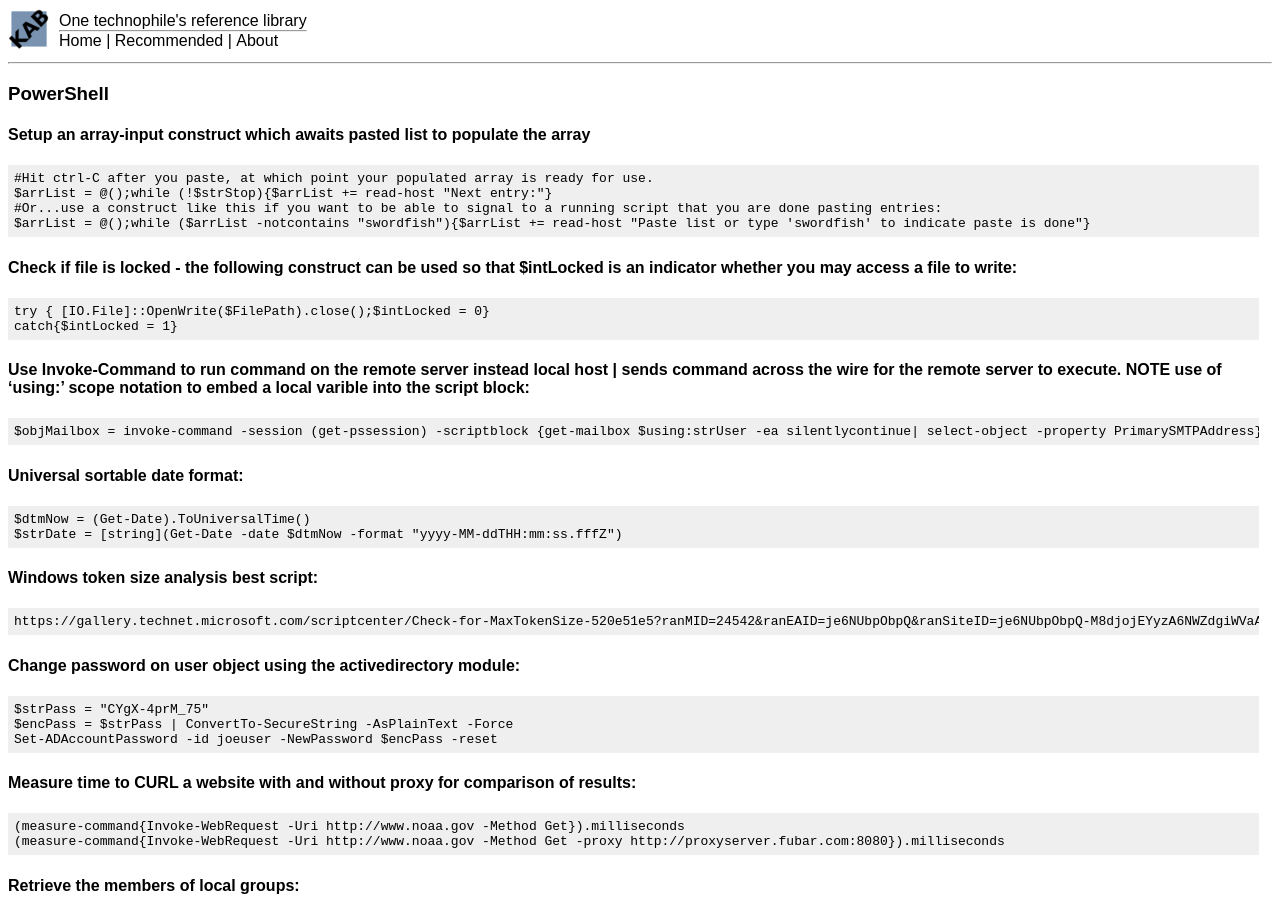
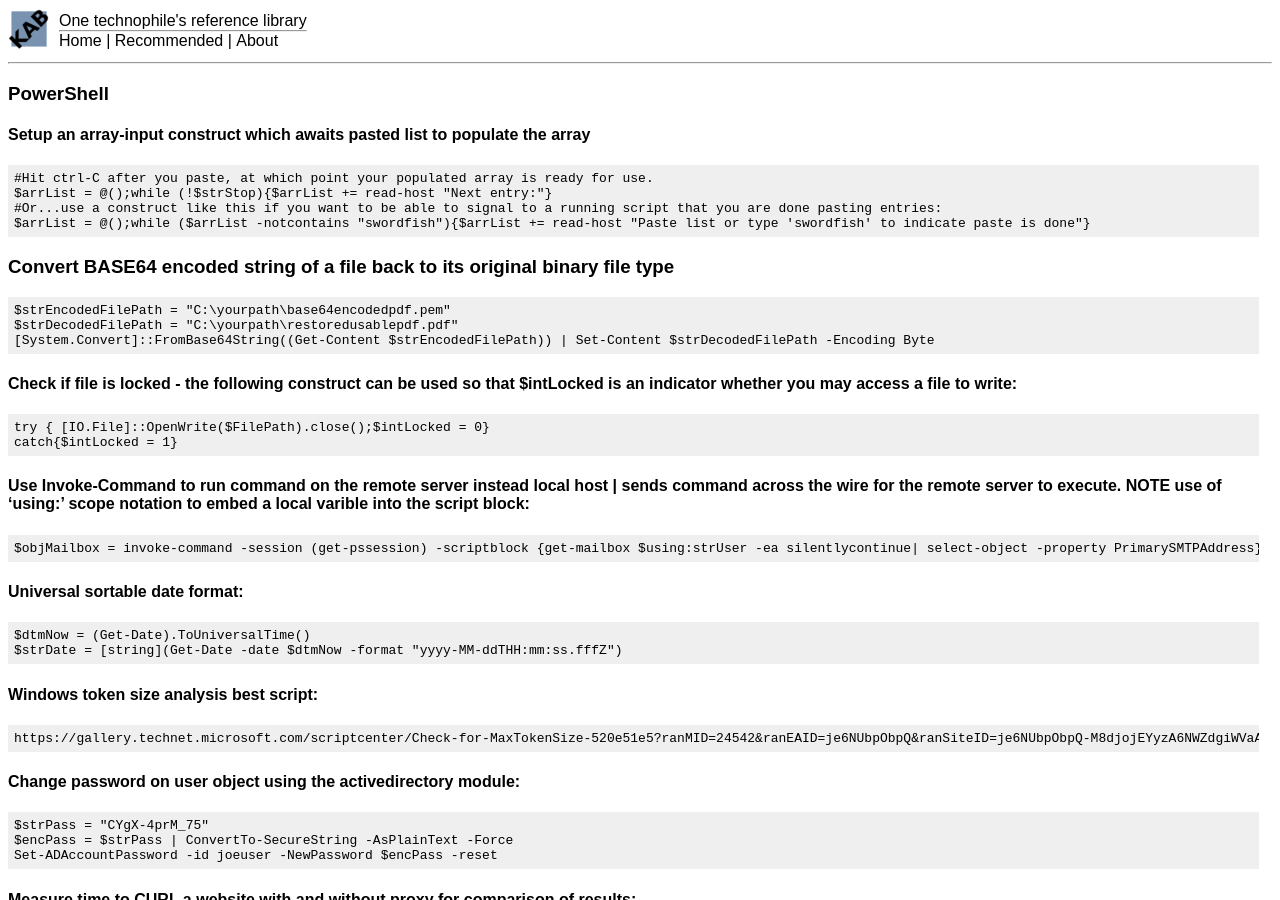
Before and after one commit to kabtech/kab, a Jekyll site: the page built from ccc/powershell.md, in a window 1280 px wide and 900 px high. Built offline with Jekyll 4.4.1, drawn with Linux system fonts in a browser that asks for light colours.

Commit message:
Update powershell.md

````diff
--- a/ccc/powershell.md
+++ b/ccc/powershell.md
@@ -12,6 +12,14 @@ $arrList = @();while (!$strStop){$arrList += read-host "Next entry:"}
 #Or...use a construct like this if you want to be able to signal to a running script that you are done pasting entries:
 $arrList = @();while ($arrList -notcontains "swordfish"){$arrList += read-host "Paste list or type 'swordfish' to indicate paste is done"}
 ```
+
+### Convert BASE64 encoded string of a file back to its original binary file type
+```
+$strEncodedFilePath = "C:\yourpath\base64encodedpdf.pem"
+$strDecodedFilePath = "C:\yourpath\restoredusablepdf.pdf"
+[System.Convert]::FromBase64String((Get-Content $strEncodedFilePath)) | Set-Content $strDecodedFilePath -Encoding Byte
+```
+
 #### Check if file is locked - the following construct can be used so that $intLocked is an indicator whether you may access a file to write:
 ```
 try { [IO.File]::OpenWrite($FilePath).close();$intLocked = 0}
````
